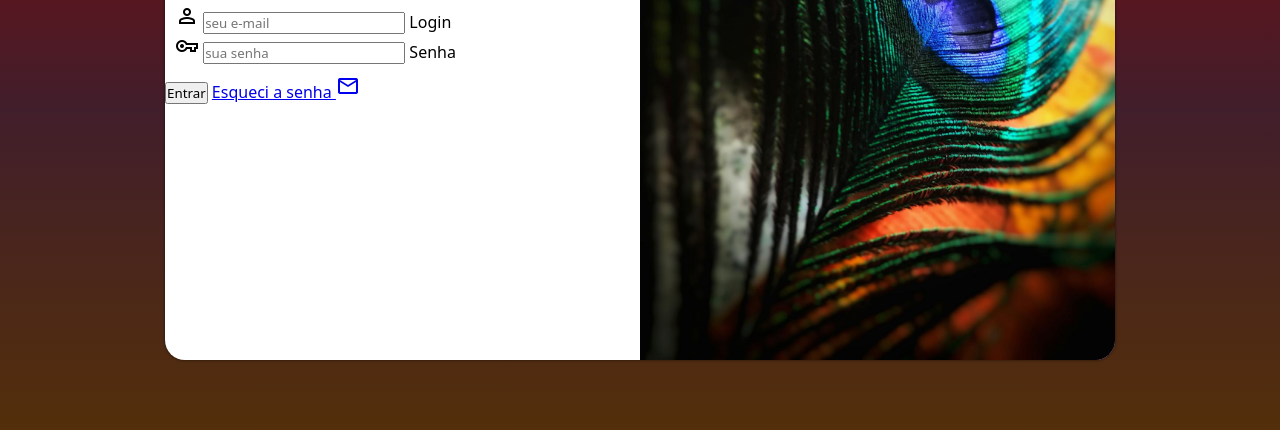
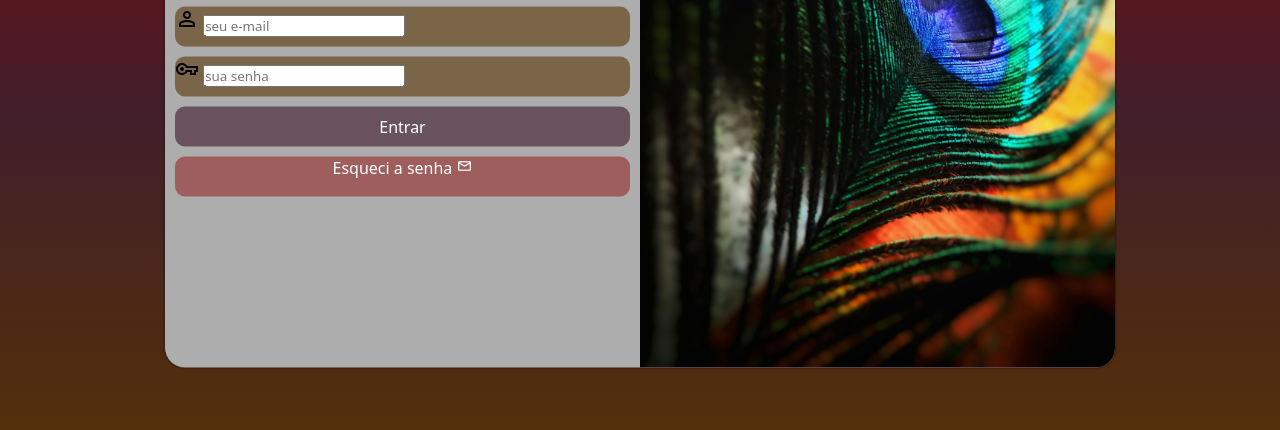
Before and after one commit to EmersonCristo/projeto-login, a plain HTML site: page index.html in a window 1280 px wide. Shown: the part 290-720 px from the top of the page. Drawn offline with nearby package versions, Linux system fonts and the light colour scheme.

Commit message:
Atualização no efeito visual form

```diff
--- a/estilos/style.css
+++ b/estilos/style.css
@@ -32,9 +32,9 @@ section#login {
     transform: translate(-50%, -50% );
     overflow: hidden;
 
-    background-color: white;
-    width: 250px;
-    height: 500px;
+    background-color: rgb(173, 173, 173);
+    width: 270px;
+    height: 515px;
     border-radius: 20px;
     box-shadow: 0px 0px 3px rgba(0, 0, 0, 0.656);
 
@@ -62,3 +62,54 @@ div#formulario > h1 {
 div#formulario > p {
     font-size: 0.8em;
 }
+
+form > div.campo {
+    background-color: #58330295;
+    display: block;
+    width: 100%;
+    height: 40px;
+    border-radius: 10px;
+    margin: 10px 0px;
+}
+
+div.campo> label {
+    display: none;
+}
+
+form > input[type=submit] {
+    display: block;
+    font-size: 1em;
+    width: 100%;
+    height: 40px;
+    background-color: #411e2ba0;
+    color: white;
+    border-radius: 10px;
+    border: none;
+    cursor: pointer;
+}
+
+form > input[type=submit]:hover {
+    background-color: #411e2b;
+}
+
+form > a.botao {
+    display: block;
+    text-align: center;
+    font-size: 1em;
+    width: 100%;
+    height: 40px;
+    background-color: rgba(141, 3, 3, 0.464);
+    border-radius: 10px;
+    color: white;
+    text-decoration: none;
+    margin-top: 10px;
+    cursor: pointer;
+}
+
+form > a.botao:hover {
+    background-color: rgba(141, 3, 3, 0.706);
+}
+
+form > a.botao > span {
+    font-size: 1em;
+}
--- a/index.html
+++ b/index.html
@@ -30,12 +30,13 @@
                     <input type="password" name="senha" id="isenha" placeholder="sua senha" autocomplete="current-password" required minlength="8" maxlength="20">
                     <label for="isenha">Senha</label>
                 </div>
+
+                <input type="submit" value="Entrar">
+                <a href="esqueci.html" class="botao">
+                    Esqueci a senha <span class="material-symbols-outlined">mail</span>
+                </a>
             </form>
             </div>
-            <input type="submit" value="Entrar">
-            <a href="esqueci.html">
-                Esqueci a senha <span class="material-symbols-outlined">mail</span>
-            </a>
         </section>
     </main>
 </body>
```
